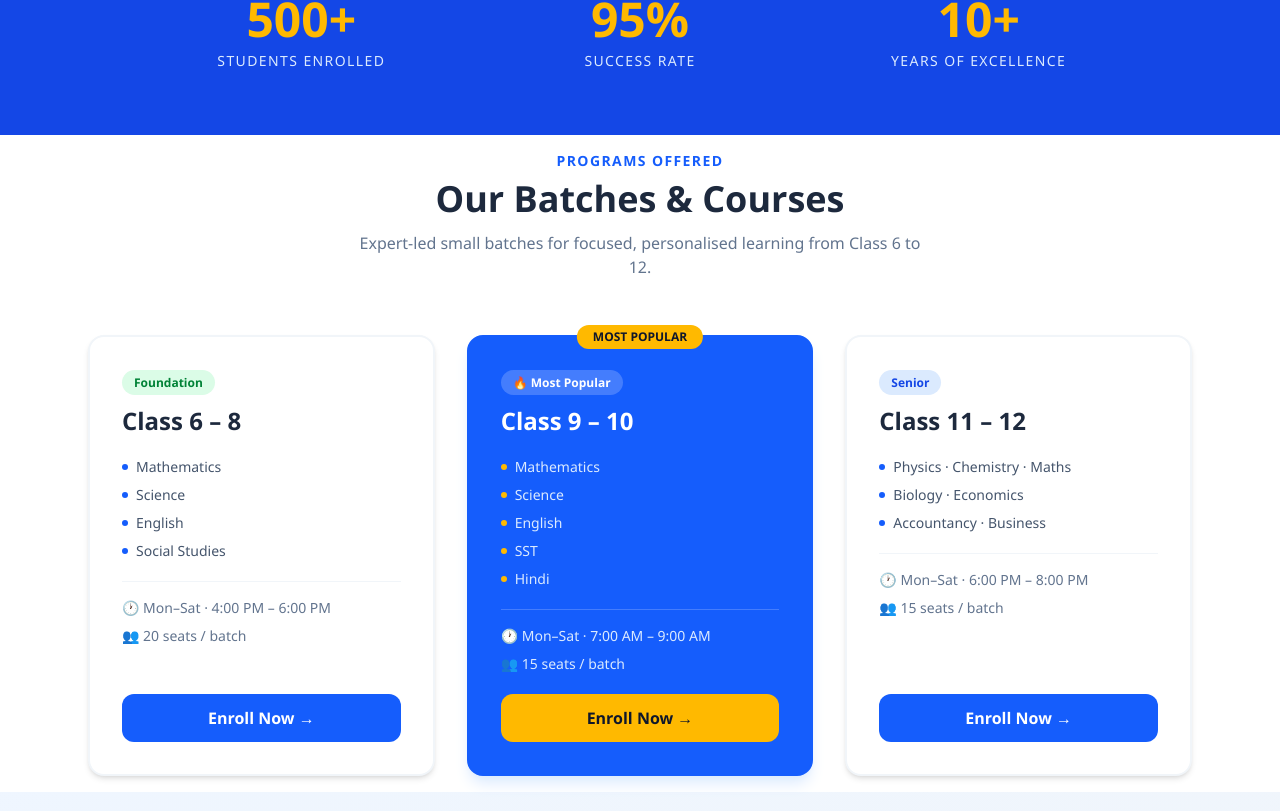
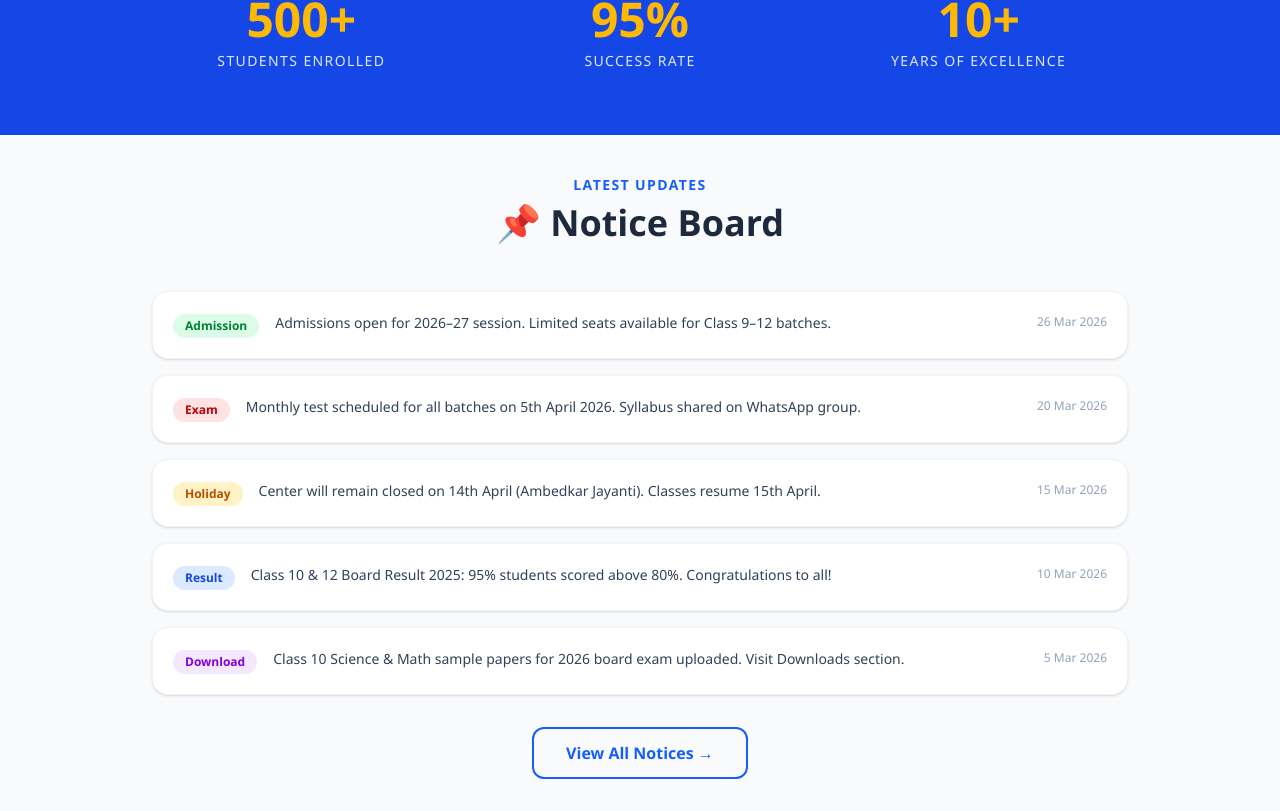
Before and after one commit to pramodkumarPradhan/Pradhan-Coaching-Center, a Next.js app: page / in a window 1280 px wide. Shown: the part 869-1680 px from the top of the page. Built offline with nearby package versions, Linux system fonts and the light colour scheme.

Commit message:
some major changes happen

```diff
--- a/app/page.tsx
+++ b/app/page.tsx
@@ -39,7 +39,7 @@ export default function Home() {
       <main>
         <section id="home"><HeroSection /></section>
         <section id="stats"><StatsSection /></section>
-        {/* <section id="notices"><NoticeBoard /></section> */}
+        <section id="notices"><NoticeBoard /></section>
         <section id="courses"><CoursesSection /></section>
         <section id="fees"><FeeStructure /></section>
         <section id="features"><FeaturesSection /></section>
```
